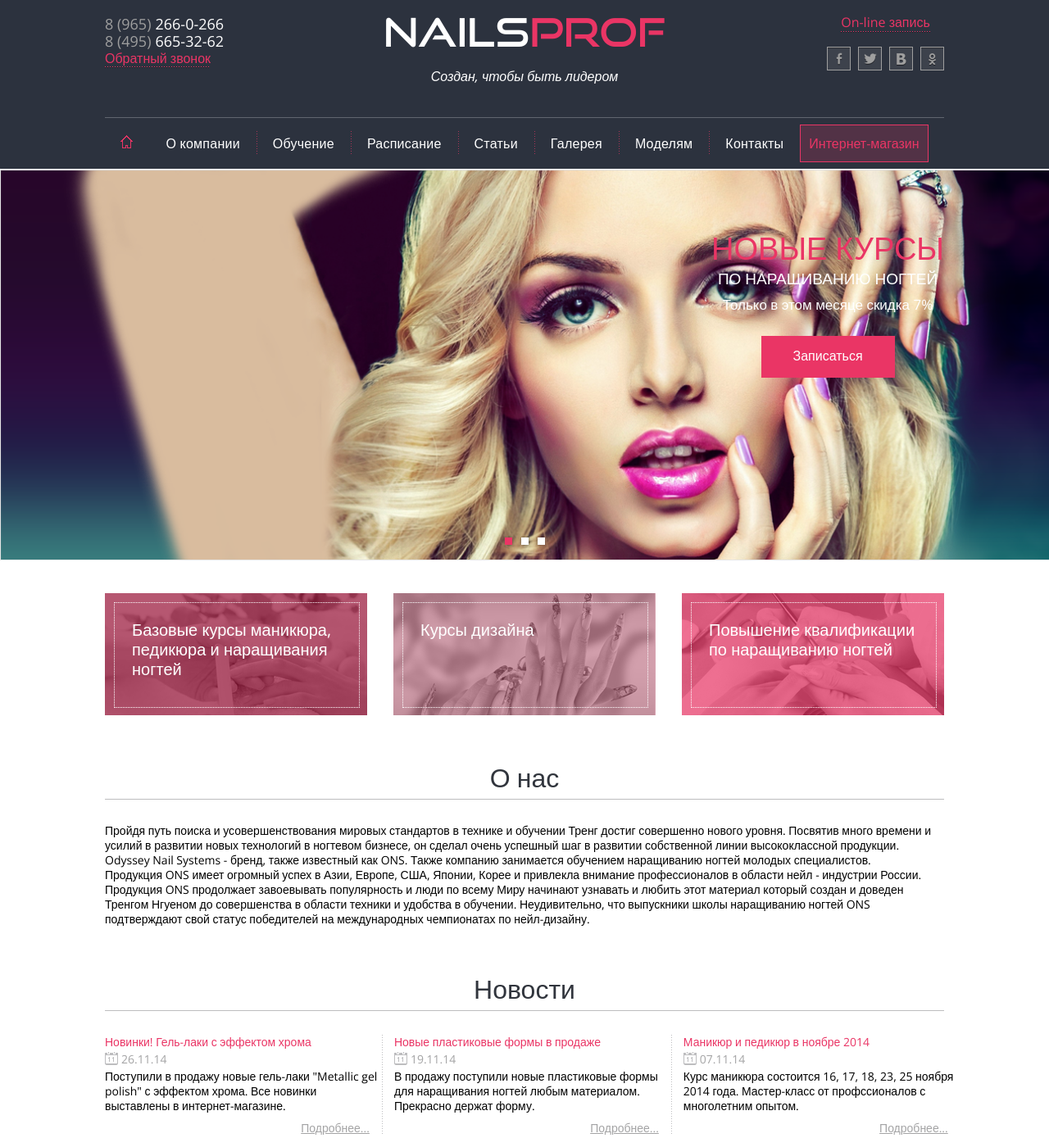
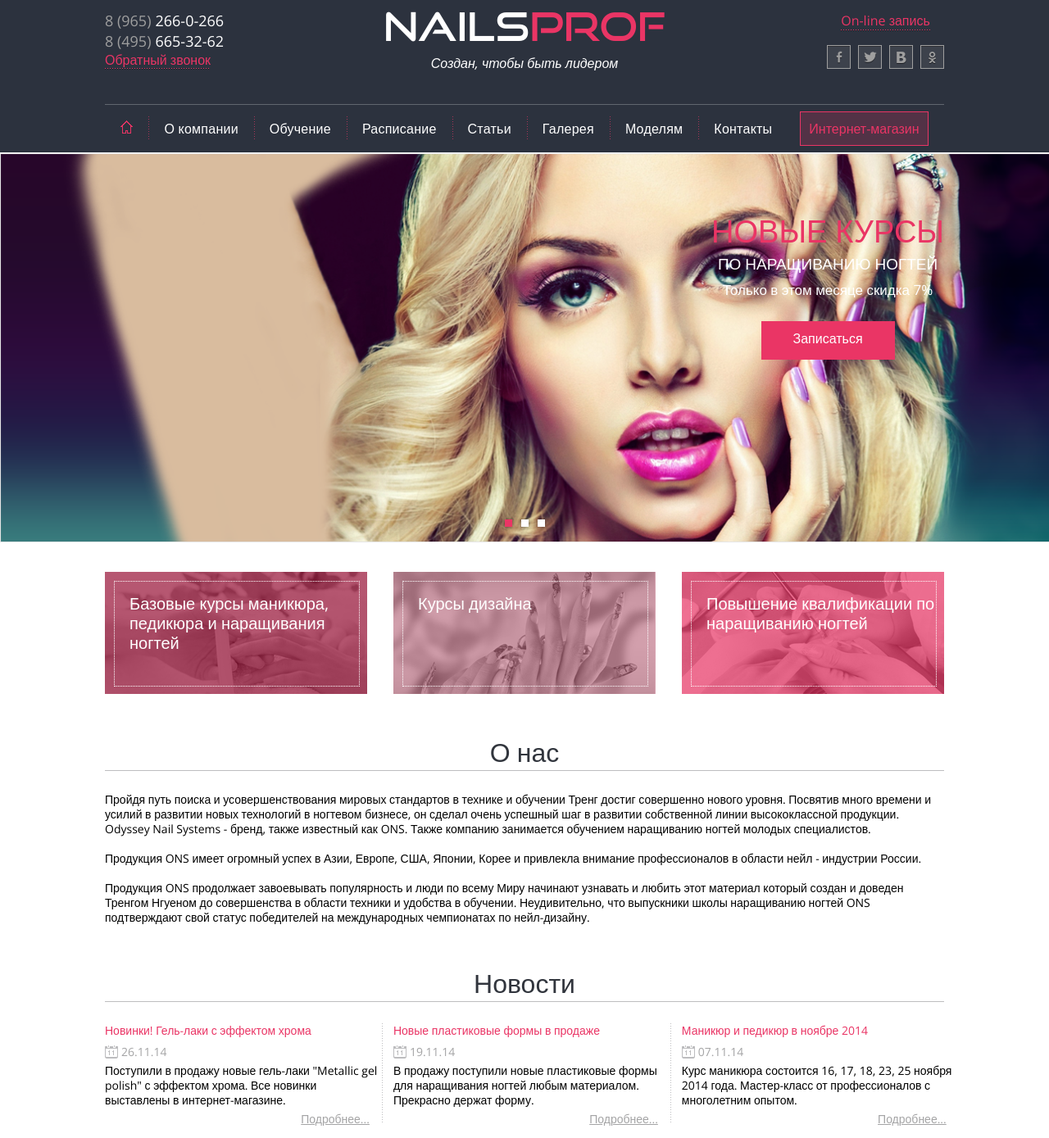
Before and after one commit to Mikhnova-Tetiana/nailsprof, a plain HTML site: page index.html in a window 1280 px wide. Shown: the part 25-1414 px from the top of the page at 82% size. Drawn offline with nearby package versions, Linux system fonts and the light colour scheme.

Commit message:
commit_6

```diff
--- a/index.html
+++ b/index.html
@@ -39,23 +39,23 @@
         </div>
         <nav>
           <ul class="main_menu">
-            <li><a class="home" href="#"></a></li>
+            <li><a class="home m_menu href="#"></a></li>
             <li>
-              <a href="#">О компании</a>
+              <a href="#" class="m_menu">О компании</a>
               <ul class="dropdown_menu">
-                <li><a href="#">О нас</a></li>
+                <li ><a href="#">О нас</a></li>
                 <li><a href="#">Наша команда</a></li>
                 <li><a href="#">Новости</a></li>
               </ul>
             </li>
-            <li><a href="#">Обучение</a></li>
-            <li><a href="#">Расписание</a></li>
-            <li><a href="#">Статьи</a></li>
-            <li><a href="#">Галерея</a></li>
-            <li><a href="#">Моделям</a></li>
-            <li><a href="#">Контакты</a></li>
-            <li><a class="in_shop" href="#">Интернет-магазин</a></li>
+            <li><a class="m_menu" href="#">Обучение</a></li>
+            <li><a class="m_menu" href="#">Расписание</a></li>
+            <li ><a class="m_menu" href="#">Статьи</a></li>
+            <li ><a class="m_menu" href="#">Галерея</a></li>
+            <li ><a class="m_menu" href="#">Моделям</a></li>
+            <li ><a class="m_menu" href="#">Контакты</a></li>
           </ul>
+          <a class="in_shop" href="#">Интернет-магазин</a>
         </nav>
       </header>
     </div>
@@ -148,7 +148,7 @@
             <p class="date">07.11.14</p>
             <p>
               Курс маникюра состоится 16, 17, 18, 23, 25 ноября 2014 года.
-              Мастер-класс от профссионалов с многолетним опытом.
+              Мастер-класс от профессионалов с многолетним опытом.
             </p>
             <p class="details"><a href="#">Подробнее...</a></p>
           </div>
--- a/style/style.css
+++ b/style/style.css
@@ -166,7 +166,6 @@ header {
 }
 .contacts {
   flex: 0 0 340px;
-  padding: 4px 0 0 0;
   text-align: left;
 }
 .phones {
@@ -175,6 +174,12 @@ header {
 }
 .contacts a {
   display: inline-block;
+}
+.contacts a:first-child {
+  margin-bottom: 4px;
+}
+.contacts a:last-child {
+  margin-top: 2px;
 }
 .contacts span {
   font: 1.125rem/1.25rem "Open Sans", sans-serif;
@@ -227,7 +232,7 @@ header {
   text-align: center;
 }
 h1 {
-  font: 400 48px/48px "good_timesregular";
+  font: 400 48px/35px "good_timesregular";
 }
 .logo span + span {
   color: #ea3565;
@@ -237,11 +242,15 @@ h1 {
   line-height: 1.25rem;
   color: #ffffff;
   font-style: italic;
-  margin: 20px 0 40px 0;
+  margin: 17px 0 40px 0;
+}
+.socials .desc {
+  margin-top: 2px;
+  font-size: 1rem;
+  line-height: 1.25rem;
 }
 .social_icons {
   flex: 0 0 340px;
-  padding: 2px 0 0 0;
   text-align: center;
   display: flex;
   justify-content: flex-end;
@@ -274,8 +283,10 @@ h1 {
 nav {
   padding: 8px 0;
   text-align: center;
+  font-size: 0px;
 }
 .main_menu {
+  display: inline-block;
   font-size: 0px;
   position: relative;
   z-index: 5;
@@ -289,19 +300,18 @@ nav {
   width: 15px;
   height: 16px;
   background: url("../image/sprites.png") -633px -179px;
-  font: 400 1rem/1rem "Open Sans", sans-serif;
-  padding: 3px 35px 0 0;
+  padding-right: 15px;
 }
 .main_menu li a {
   box-sizing: border-box;
   display: block;
   font: 400 1rem/1rem "Open Sans", sans-serif;
   letter-spacing: 0.24px;
-  padding: 7px 20px;
+  padding: 7px 19px 5px 19px;
   color: #ffffff;
   text-decoration: none;
 }
-.main_menu li + li + li a:after {
+.main_menu > li + li .m_menu:after {
   position: absolute;
   content: "";
   top: 0;
@@ -315,15 +325,17 @@ nav {
     transparent 3px
   );
 }
-.main_menu li .in_shop {
+.in_shop {
+  display: inline-block;
   box-sizing: border-box;
-  display: block;
   font: 400 1rem/1.25rem "Open Sans", sans-serif;
-  padding: 12px 10px;
+  padding: 10px;
   border: 1px solid #ea3565;
   color: #ea3565;
   background-color: rgba(234, 53, 101, 0.2);
   letter-spacing: 0;
+  text-decoration: none;
+  margin-left: 15px;
 }
 .main_menu li:hover .dropdown_menu {
   display: block;
@@ -332,6 +344,7 @@ nav {
   position: absolute;
   top: 100%;
   left: 0;
+  text-align: left;
   display: none;
 }
 .dropdown_menu li a {
@@ -344,7 +357,7 @@ nav {
   transition: background-color 0.4s ease-in-out;
 }
 .dropdown_menu li:first-child {
-  margin-top: 14px;
+  margin-top: 15px;
 }
 .dropdown_menu a:before {
   position: absolute;
@@ -404,13 +417,14 @@ nav {
   font-size: 2.375rem;
   line-height: 1.6875rem;
   text-transform: uppercase;
-  margin: 82px 0 16px 0;
+  margin: 81px 0 16px 0;
 }
 .slider h3 {
   color: #ffffff;
   text-transform: uppercase;
   font-size: 1.1875rem;
   line-height: 1rem;
+  padding-top: 3px;
 }
 .slider h4 {
   color: #ffffff;
@@ -422,12 +436,13 @@ nav {
   text-align: center;
 }
 .button {
+  box-sizing: border-box;
   display: inline-block;
   color: #ffffff;
   font-size: 1rem;
   line-height: 1.25rem;
   text-decoration: none;
-  padding: 13px 38px 16px;
+  padding: 10px 38px 15px;
   background-color: #ea3565;
   border: 1px solid #ea3565;
   margin-bottom: 223px;
@@ -460,7 +475,7 @@ nav {
 main {
   margin: 0 auto;
   width: 1024px;
-  padding: 40px 0 100px 0;
+  padding: 36px 0 100px 0;
 }
 .main_content {
   display: flex;
@@ -505,29 +520,28 @@ main {
   height: 127px;
   border: 1px dotted #ffffff;
 }
-
 main h3 {
   color: #ffffff;
   font-size: 1.25rem;
   line-height: 1.5rem;
-  margin: 21px;
+  margin: 15px 0 0 18px;
 }
 main h4 {
-  margin: 60px 0 29px 0;
-  padding-bottom: 10px;
+  margin: 63px 0 26px 0;
+  padding-bottom: 14px;
   border-bottom: 1px solid #bdbdbf;
   color: #31353d;
   font-size: 2rem;
-  line-height: 2rem;
+  line-height: 1rem;
   text-align: center;
 }
-main p {
+section p {
   color: 344046;
   font-size: 0.875rem;
   line-height: 1.125rem;
 }
-main > p + p {
-  margin-top: 23px;
+section > p + p {
+  padding-top: 18px;
 }
 .news {
   display: flex;
@@ -538,7 +552,7 @@ main > p + p {
   flex: 0 0 33%;
 }
 .news_item + .news_item {
-  padding-left: 15px;
+  padding-left: 14px;
 }
 .news_item.border:before {
   position: absolute;
@@ -565,12 +579,12 @@ h5 {
   color: #a4a4a5;
   font-size: 0.875rem;
   line-height: 1.125rem;
-  padding: 3px 0 3px 20px;
+  padding: 6px 0 3px 20px;
 }
 .news .date:before {
   position: absolute;
   content: "";
-  bottom: 5px;
+  bottom: 4px;
   left: 0;
   width: 16px;
   height: 16px;
@@ -578,7 +592,7 @@ h5 {
 }
 .news_item .details {
   text-align: right;
-  padding-top: 9px;
+  padding-top: 3px;
 }
 .news_item .details a {
   color: #a4a4a5;
@@ -586,7 +600,9 @@ h5 {
   line-height: 1.125rem;
   padding-right: 15px;
 }
-
+.news_item p {
+  margin-top: 2px;
+}
 /*footer_styles*/
 footer {
   margin: 0 auto;
@@ -597,7 +613,7 @@ footer {
   border-bottom: 1px solid rgba(255, 255, 255, 0.25);
 }
 .second_menu ul {
-  padding: 15px 0;
+  padding: 12px 0 15px 0;
   font-size: 0px;
 }
 .second_menu ul li {
@@ -610,7 +626,7 @@ footer {
   font-size: 1rem;
   line-height: 1rem;
   letter-spacing: 0.24px;
-  padding: 6px 20px;
+  padding: 5px 18px;
   color: #ffffff;
   text-decoration: none;
 }
@@ -648,7 +664,7 @@ footer {
 .about_creators {
   text-align: center;
   font-size: 0;
-  padding: 20px 0;
+  padding: 28px 0;
 }
 .about_creators p:first-child {
   position: relative;
@@ -661,7 +677,7 @@ footer {
 .about_creators p:first-child:after {
   position: absolute;
   right: 0;
-  bottom: 0;
+  bottom: -5px;
   content: "";
   width: 31px;
   height: 32px;
@@ -672,9 +688,20 @@ footer {
   margin-left: 10px;
 }
 .about_creators p a {
+  position: relative;
   color: #9f9f9f;
   font-size: 0.875rem;
   line-height: 1.25rem;
+  text-decoration: none;
+}
+.about_creators p a:after {
+  position: absolute;
+  bottom: 0;
+  left: 0;
+  content: "";
+  width: 100%;
+  height: 1px;
+  background-color: #9f9f9f;
 }
 .about_creators p span {
   color: #ea3565;
```
Also changed, not shown: image/nailsprof_korporat_index.jpg (added).
